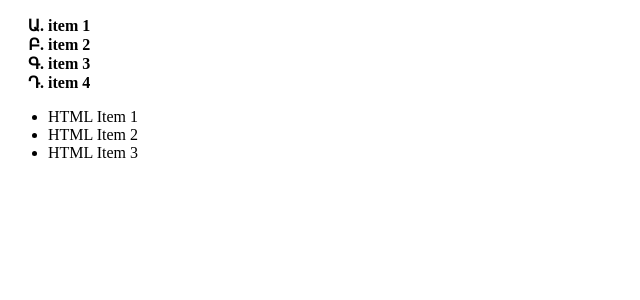
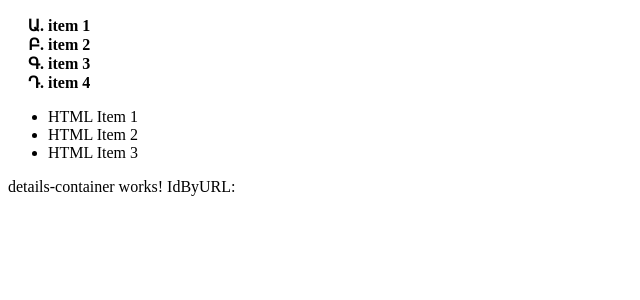
Before and after one commit to cillies-finatix/angular-workshop, an Angular app: page / in a window 1280 px wide. Shown: the top 300 px of the page, without its empty margins (0-640 px from the left). Built offline with nearby package versions, Linux system fonts and the light colour scheme.

Commit message:
Changed containers

```diff
--- a/src/app/app-routing.module.ts
+++ b/src/app/app-routing.module.ts
@@ -2,8 +2,6 @@ import { NgModule } from '@angular/core';
 import { RouterModule, Routes } from '@angular/router';
 
 const routes: Routes = [
-  { path: 'overview', loadChildren: () => import('./features/overview-container/overview-container.module').then(m => m.OverviewContainerModule) },
-  { path: 'details/:id', loadChildren: () => import('./features/details-container/details-container.module').then(m => m.DetailsContainerModule) }
 ];
 
 @NgModule({
--- a/src/app/app.component.html
+++ b/src/app/app.component.html
@@ -9,3 +9,5 @@
 </ul>
 
 <router-outlet></router-outlet>
+
+<app-details-container></app-details-container>
--- a/src/app/app.module.ts
+++ b/src/app/app.module.ts
@@ -10,6 +10,7 @@ import { LOGGER_TOKEN } from './services/logger/logger-token';
 import { AlertLoggerService } from './services/logger/alert-logger.service';
 import { SharedModule } from './shared/shared.module';
 import { CoreModule } from './core/core.module';
+import { DetailsContainerModule } from './features/details-container/details-container.module';
 
 @NgModule({
   declarations: [
@@ -21,6 +22,7 @@ import { CoreModule } from './core/core.module';
     DemoModule,
     SharedModule,
     CoreModule,
+    DetailsContainerModule,
   ],
   providers: [
     { provide: LoggerService, useClass: ConsoleLoggerService },
--- a/src/app/features/details-container/details-container-routing.module.ts
+++ /dev/null
@@ -1,12 +0,0 @@
-import { NgModule } from '@angular/core';
-import { RouterModule, Routes } from '@angular/router';
-import { AuthGuard } from 'src/app/core/guards/auth.guard';
-import { DetailsContainerComponent } from './details-container.component';
-
-const routes: Routes = [{ path: '', canActivate: [AuthGuard],  component: DetailsContainerComponent }];
-
-@NgModule({
-  imports: [RouterModule.forChild(routes)],
-  exports: [RouterModule]
-})
-export class DetailsContainerRoutingModule { }
--- a/src/app/features/overview-container/overview-container-routing.module.ts
+++ /dev/null
@@ -1,12 +0,0 @@
-import { NgModule } from '@angular/core';
-import { RouterModule, Routes } from '@angular/router';
-import { OverviewContainerComponent } from './overview-container.component';
-import { AuthGuard } from '../../core/guards/auth.guard';
-
-const routes: Routes = [{ path: '', canActivate: [AuthGuard], component: OverviewContainerComponent }];
-
-@NgModule({
-  imports: [RouterModule.forChild(routes)],
-  exports: [RouterModule]
-})
-export class OverviewContainerRoutingModule { }
--- a/src/app/features/overview-container/overview-container.component.ts
+++ b/src/app/features/overview-container/overview-container.component.ts
@@ -5,8 +5,11 @@ import { Component, OnInit } from '@angular/core';
   templateUrl: './overview-container.component.html',
   styleUrls: ['./overview-container.component.scss']
 })
-export class OverviewContainerComponent  {
+export class OverviewContainerComponent implements OnInit {
 
-  // Try to open: http://localhost:4200/overview
+  constructor() { }
+
+  ngOnInit(): void {
+  }
 
 }
```
Also changed, not shown: src/app/features/details-container/details-container.module.ts (+5 -4 lines), src/app/features/overview-container/overview-container.module.ts (+5 -4 lines), 1 other file (tests, documents, lock files or other folders).
